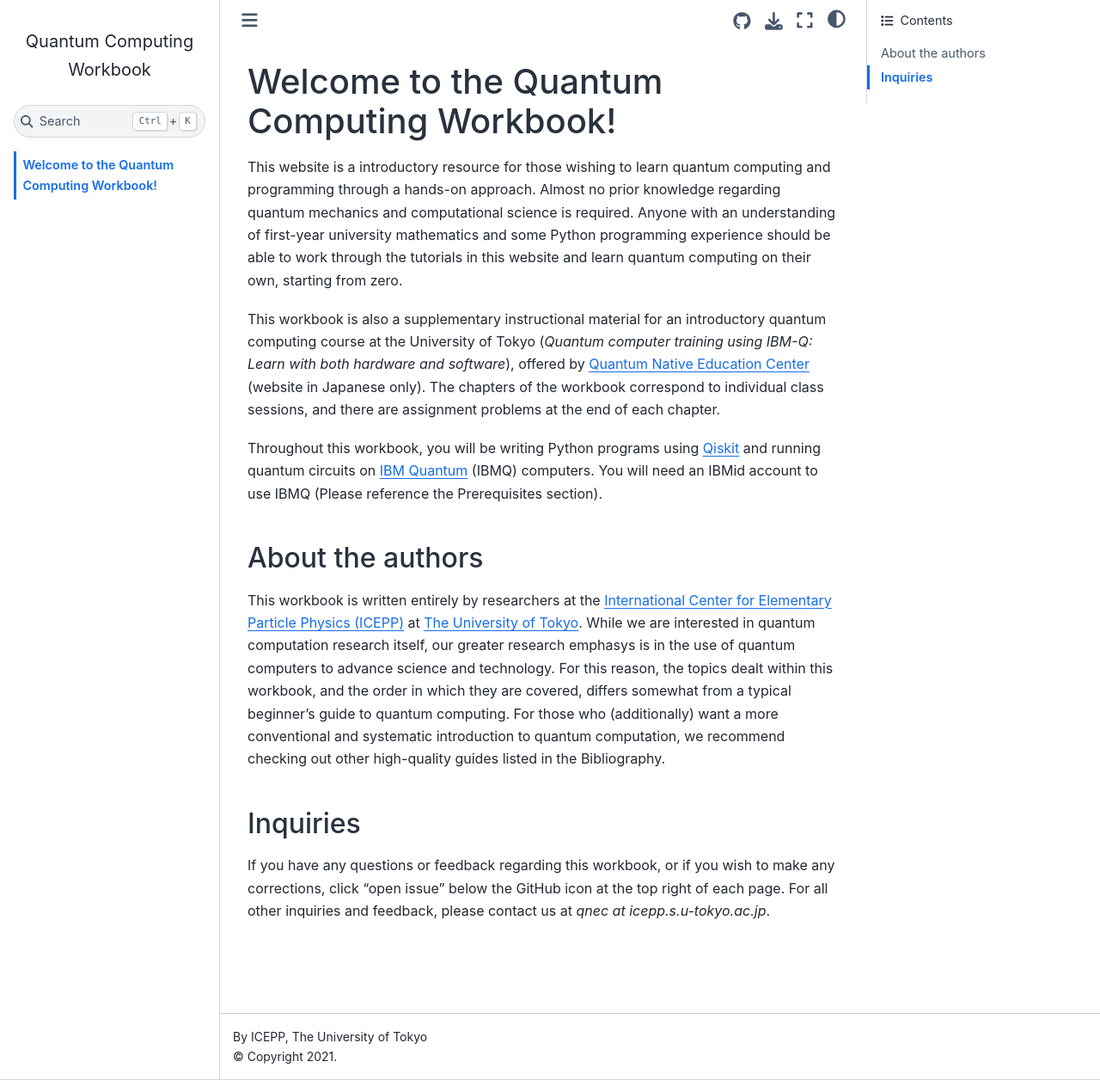
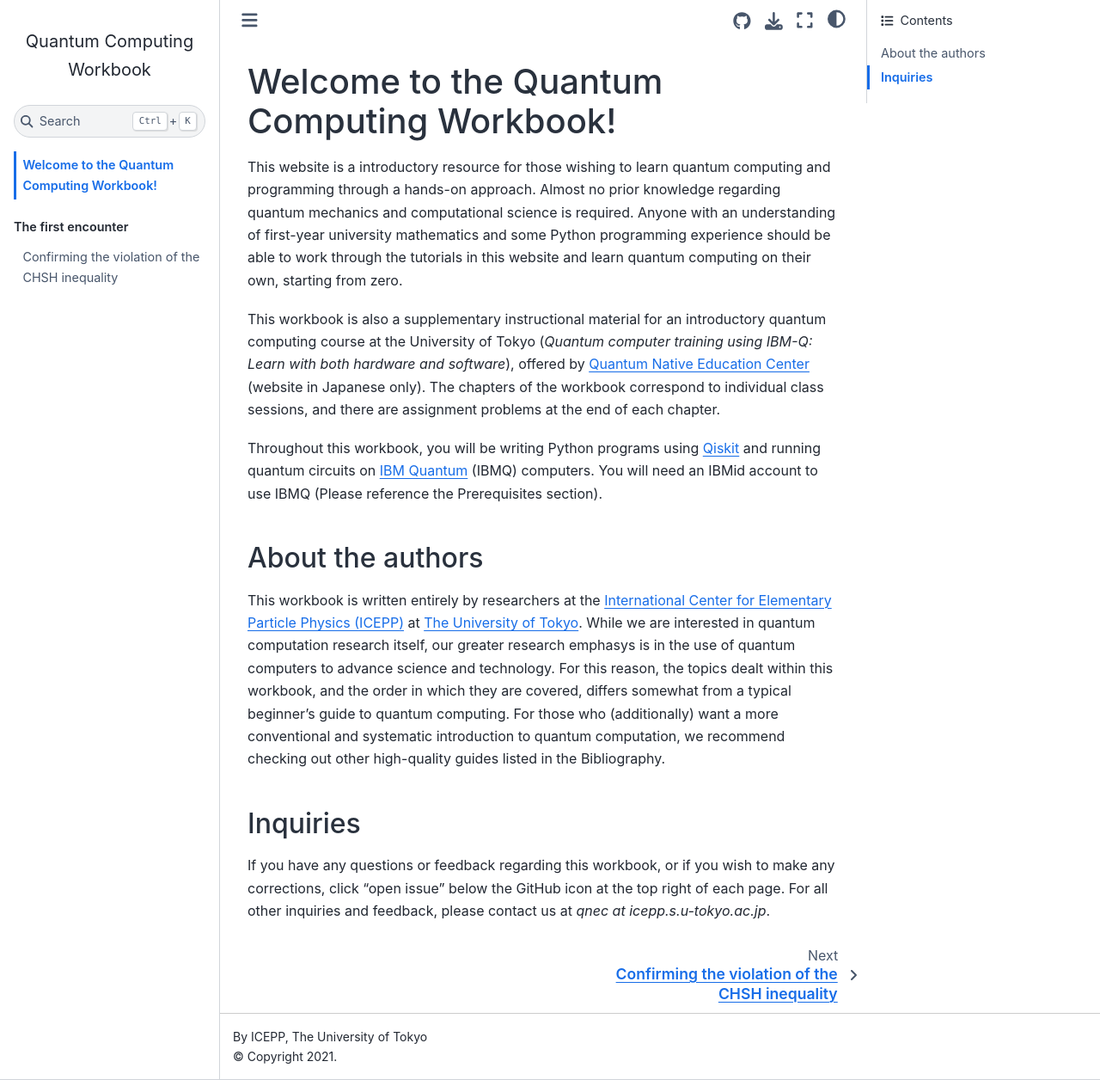
Before and after one commit to UTokyo-ICEPP/qc-workbook, a Jupyter Book: the page built from source/en/welcome.md, in a window 1280 px wide and 1256 px high. Shown: the whole window at 86% size. Built offline with Jupyter Book 1.0.4 settings and Sphinx 7.4.7 and the Sphinx Book theme 1.1.4, drawn with Linux system fonts in a browser that asks for light colours; part of the change alters nothing that is shown.

Commit message:
checking in the updates so far

```diff
--- a/source/en/_toc.yml
+++ b/source/en/_toc.yml
@@ -1,2 +1,20 @@
 format: jb-book
 root: welcome
+parts:
+  - caption: The first encounter
+    chapters:
+    - file: chsh_inequality
+
+#   - caption: Quantum computer as a massively parallel processor
+
+#   - caption: Quantum dynamics simulation
+
+#   - caption: Shor's algorithm
+
+#   - caption: Grover's algorithm
+
+#   - caption: Variational methods and eigensolver
+
+#   - caption: Quantum-classical hybrid machine learning
+
+#   - caption: Supplements
```
Also changed, not shown: source/ja/Untitled.ipynb (added), source/ja/chsh_inequality.ipynb, source/ja/extreme_simd.ipynb, source/ja/prerequisites.ipynb.
